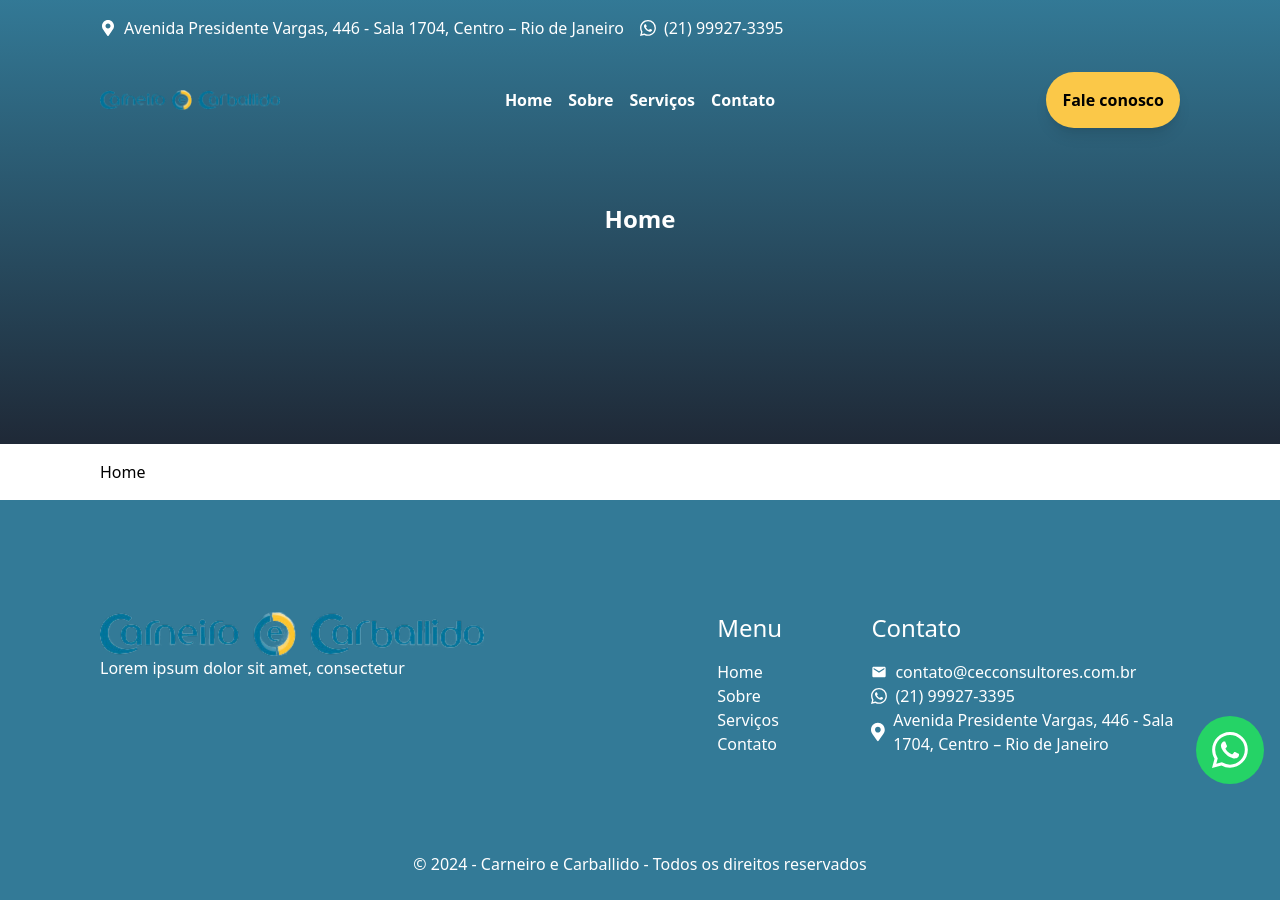
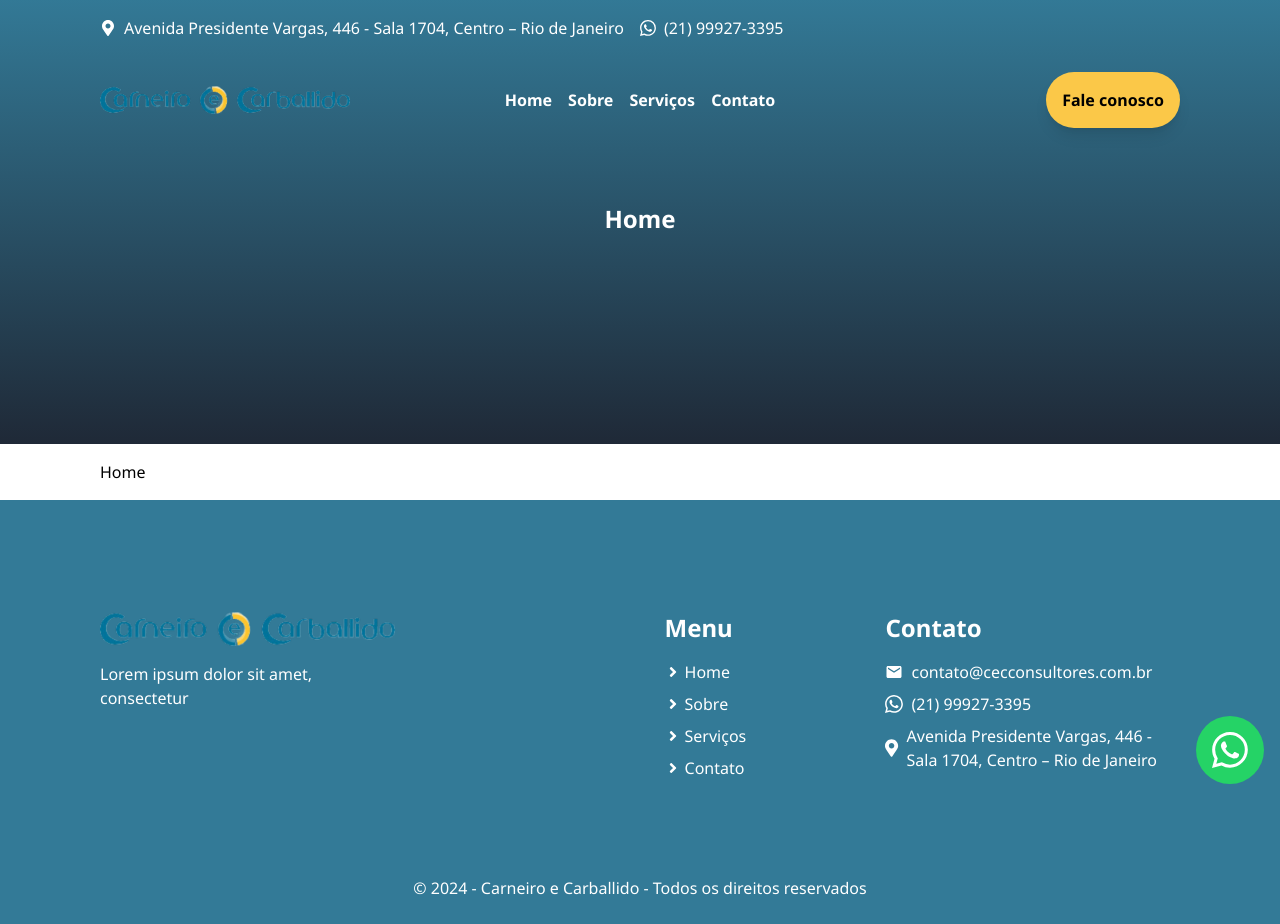
Before and after one commit to lucassdantas/Carneiro-e-Carballido, a React (Vite) app: page / in a window 1280 px wide. Before the commit the page ends 900 px from the top, so only its background shows below. Built offline with nearby package versions, Linux system fonts and the light colour scheme.

Commit message:
build footer

```diff
--- a/src/App.tsx
+++ b/src/App.tsx
@@ -6,7 +6,7 @@ function App() {
   return (
     <Router>
       <Routes>
-        {pages.map((page:PageType) => <Route path={page.url} element={page.component} />)}
+        {pages.map((page:PageType) => <Route path={page.url} element={page.component} key={page.url} />)}
       </Routes>
     </Router>
   )
--- a/src/components/Button/index.tsx
+++ b/src/components/Button/index.tsx
@@ -1,8 +1,14 @@
+import { whatsApp } from "@/utils/constants/infos";
+
 type ButtonProps = {
   content?:string;
-  color?:'yellow' | 'blue'
+  color?:'yellow' | 'blue';
+  url?:string;
 }
-export const Button = ({content='Fale conosco', color='yellow'}:ButtonProps) => {
-  if(color=='yellow') return <div className={`rounded-full p-4 text-center font-bold cursor-pointer transition ease-in-out hover:scale-110 duration-300 hover:bg-blue-carneiro-e-carballido  hover:text-white text-black bg-yellow-carneiro-e-carballido shadow-lg`}>{content}</div>
-  if(color=='blue')   return <div className={`rounded-full p-4 text-center font-bold cursor-pointer transition ease-in-out hover:scale-110 duration-300 hover:bg-yellow-carneiro-e-carballido hover:text-black text-white bg-blue-carneiro-e-carballido  shadow-lg`}>{content}</div>
+export const Button = ({content='Fale conosco', color='yellow', url}:ButtonProps) => {
+  if(!url) url = whatsApp.url
+
+  if(color=='yellow') return <a href={url} target='_blank'><div className={`rounded-full p-4 text-center font-bold cursor-pointer transition ease-in-out hover:scale-110 duration-300 hover:bg-blue-carneiro-e-carballido  hover:text-white text-black bg-yellow-carneiro-e-carballido shadow-lg`}>{content}</div></a>
+
+  if(color=='blue')   return <a href={url} target='_blank'><div className={`rounded-full p-4 text-center font-bold cursor-pointer transition ease-in-out hover:scale-110 duration-300 hover:bg-yellow-carneiro-e-carballido hover:text-black text-white bg-blue-carneiro-e-carballido  shadow-lg`}>{content}</div></a>
 }
--- a/src/components/Footer/index.tsx
+++ b/src/components/Footer/index.tsx
@@ -5,7 +5,7 @@ import { Link } from 'react-router-dom'
 import { MdEmail } from 'react-icons/md'
 import { address, email, whatsApp } from '@/utils/constants/infos'
 import { BsWhatsapp } from 'react-icons/bs'
-import { FaMapMarkerAlt } from 'react-icons/fa'
+import { FaAngleDoubleRight, FaAngleRight, FaMapMarkerAlt } from 'react-icons/fa'
 
 export const Footer = () => {
   const currentYear = new Date().getFullYear()
@@ -13,22 +13,24 @@ export const Footer = () => {
     <footer className='w-full bg-blue-carneiro-e-carballido text-white'>
       <ScreenWidthLimiter>
         <div className='flex py-24'>
-          <div className='w-8/12'>
-            <img src={logo} alt='logotipo'/>
-            <p>Lorem ipsum dolor sit amet, consectetur</p>
+          <div className='w-7/12 pr-[25%]'>
+            <Link to='/'>
+              <img src={logo} alt='logotipo'/>
+            </Link>
+            <p className='mt-4'>Lorem ipsum dolor sit amet, consectetur</p>
           </div>
-          <div className='w-2/12'>
-            <h4 className='text-2xl mb-4'>Menu</h4>
-            <ul>
-              {pages.map((page:PageType) => { if(page.showOnHeader) return <Link to={page.url}><li>{page.title}</li></Link>})}
+          <div className='w-3/12'>
+            <h4 className='text-2xl mb-4 font-bold'>Menu</h4>
+            <ul className='flex flex-col gap-2'>
+              {pages.map((page:PageType) => { if(page.showOnHeader) return <Link to={page.url} key={page.url}><li className='flex items-center gap-1'> <FaAngleRight/>{page.title}</li></Link>})}
             </ul>
           </div>
           <div className='w-4/12'>
-            <h4 className='text-2xl mb-4'>Contato</h4>
+            <h4 className='text-2xl font-bold mb-4'>Contato</h4>
 
-            <ul className='gap-20'>
-              <li><a href={email.url} className='flex gap-2 items-center'><MdEmail/>{email.value}</a></li>
-              <li><a href={whatsApp.url} className='flex gap-2 items-center'><BsWhatsapp/>{whatsApp.value}</a></li>
+            <ul className='flex flex-col gap-2'>
+              <li><a href={email.url} className='flex gap-2 items-center'><MdEmail className='text-lg'/>{email.value}</a></li>
+              <li><a href={whatsApp.url} className='flex gap-2 items-center'><BsWhatsapp className='text-lg'/>{whatsApp.value}</a></li>
               <li><a href={address.url} className='flex gap-2 items-center'><FaMapMarkerAlt className='text-2xl'/>{address.value}</a></li>
             </ul>
           </div>
--- a/src/components/Header/SuperHeader.tsx
+++ b/src/components/Header/SuperHeader.tsx
@@ -12,7 +12,7 @@ export const SuperHeader = () => {
             <FaMapMarkerAlt/> <a href={address.url} target='_blank'>{address.value}</a>
           </div>
           <div className='flex items-center gap-2'>
-            <BsWhatsapp/> <a href={whatsApp.url}>{whatsApp.value}</a>
+            <BsWhatsapp/> <a href={whatsApp.url} target='_blank'>{whatsApp.value}</a>
           </div>
         </div>
         <div className="flex items-center"></div>
--- a/src/components/Header/index.tsx
+++ b/src/components/Header/index.tsx
@@ -11,12 +11,14 @@ export const Header = () => {
       <SuperHeader/>
       <ScreenWidthLimiter className='flex items-center'>
         <div className='flex flex-col justify-center w-1/6'>
-          <img src={logo} alt='Logotipo' className='max-w-[250px]'/>
+          <Link to='/'>
+            <img src={logo} alt='Logotipo' className='max-w-[250px]'/>
+          </Link>
         </div>
 
         <div className='flex flex-col justify-center w-4/6'>
           <ul className='flex gap-4 items-center font-bold justify-center text-white'>
-            {pages.map((page:PageType) => { if(page.showOnHeader) return <Link to={page.url}><li>{page.title}</li></Link>})}
+            {pages.map((page:PageType) => { if(page.showOnHeader) return <Link to={page.url} key={page.url}><li>{page.title}</li></Link>})}
           </ul>
         </div>
 
--- a/src/index.css
+++ b/src/index.css
@@ -1,3 +1,11 @@
+@import url('https://fonts.googleapis.com/css2?family=Noto+Sans:ital,wght@0,100..900;1,100..900&display=swap');
 @tailwind base;
 @tailwind components;
 @tailwind utilities;
+
+
+@layer base {
+  html {
+    font-family: "Noto Sans", system-ui, sans-serif;
+  }
+}
--- a/src/utils/constants/infos.tsx
+++ b/src/utils/constants/infos.tsx
@@ -12,7 +12,7 @@ export const address:CustomerInfo = {
   url:'https://www.google.com/maps/dir//carneiro+e+carballido/data=!4m6!4m5!1m1!4e2!1m2!1m1!1s0x997f60863134a1:0xfaab42b35519cdd6?sa=X&ved=1t:3061&ictx=111'
 }
 
-export const email = {
+export const email:CustomerInfo = {
   value:'contato@cecconsultores.com.br',
   url:'mailto:contato@cecconsultores.com.br'
 }
```
